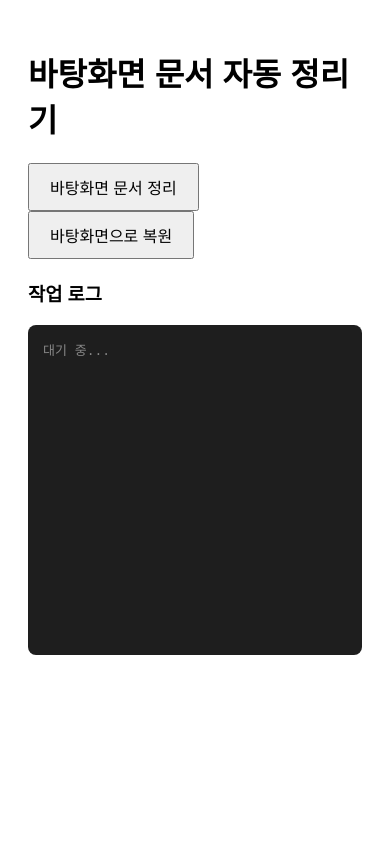
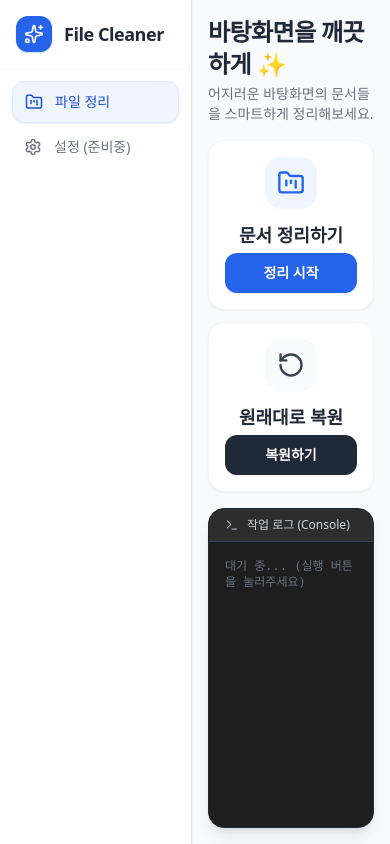
Before and after one commit to Ydh0622/file-cleaner, a React (Vite) app: page / in a window 390 px wide. Built offline with nearby package versions, Linux system fonts and the light colour scheme.

Commit message:
feat : UI/Ux 디자인 전면 개편 및 반응형 레이아웃 적용

```diff
--- a/package.json
+++ b/package.json
@@ -22,7 +22,8 @@
   },
   "dependencies": {
     "@electron-toolkit/preload": "^3.0.2",
-    "@electron-toolkit/utils": "^4.0.0"
+    "@electron-toolkit/utils": "^4.0.0",
+    "lucide-react": "^1.54.0"
   },
   "devDependencies": {
     "@electron-toolkit/eslint-config-prettier": "^3.0.0",
@@ -32,6 +33,7 @@
     "@types/react": "^19.2.7",
     "@types/react-dom": "^19.2.3",
     "@vitejs/plugin-react": "^5.1.1",
+    "autoprefixer": "^10.6.1",
     "electron": "^39.2.6",
     "electron-builder": "^26.0.12",
     "electron-vite": "^5.0.0",
@@ -39,9 +41,11 @@
     "eslint-plugin-react": "^7.37.5",
     "eslint-plugin-react-hooks": "^7.0.1",
     "eslint-plugin-react-refresh": "^0.4.24",
+    "postcss": "^8.5.29",
     "prettier": "^3.7.4",
     "react": "^19.2.1",
     "react-dom": "^19.2.1",
+    "tailwindcss": "^3.4.19",
     "typescript": "^5.9.3",
     "vite": "^7.2.6"
   }
--- /dev/null
+++ b/postcss.config.js
@@ -0,0 +1,6 @@
+module.exports = {
+  plugins: {
+    tailwindcss: {},
+    autoprefixer: {}
+  }
+}
--- a/src/main/index.ts
+++ b/src/main/index.ts
@@ -7,8 +7,10 @@ import { organizeFiles, restoreFiles } from './cleaner'
 
 function createWindow(): void {
   const mainWindow = new BrowserWindow({
-    width: 900,
-    height: 670,
+    width: 900, // 처음 열릴 때 넉넉한 너비
+    height: 650, // 처음 열릴 때 넉넉한 높이
+    minWidth: 500, // 레이아웃이 깨지지 않는 최소 너비 방어선
+    minHeight: 400, // 최소 높이 방어선
     show: false,
     autoHideMenuBar: true,
     ...(process.platform === 'linux' ? { icon } : {}),
--- a/src/renderer/src/App.tsx
+++ b/src/renderer/src/App.tsx
@@ -1,7 +1,8 @@
-import React, { useState } from 'react'
+import { useState, type ReactElement } from 'react'
+import { FolderKanban, Settings, RotateCcw, Sparkles, Terminal } from 'lucide-react'
 
-function App(): React.ReactElement {
-  // 화면에 보여줄 상태들 (로그 기록, 로딩 상태, 결과 요약)
+function App(): ReactElement {
+  const [activeTab, setActiveTab] = useState('clean')
   const [logs, setLogs] = useState<string[]>([])
   const [isLoading, setIsLoading] = useState(false)
   const [stats, setStats] = useState<{
@@ -12,21 +13,18 @@ function App(): React.ReactElement {
     restored?: number
   } | null>(null)
 
-  // 1. [문서 정리] 버튼을 눌렀을 때 실행될 함수
   const handleClean = async (): Promise<void> => {
     setIsLoading(true)
     setStats(null)
     setLogs(['문서 정리를 시작합니다...'])
     try {
-      // window.api를 통해 cleaner.ts에 명령을 내립니다!
-      const result = await window.api.cleanFiles()
-      // 돌아온 결과를 화면 상태에 저장합니다.
-      setStats({ total:
-        result.total,
+      const result = await window.electron.ipcRenderer.invoke('clean-files')
+      setStats({
+        total: result.total,
         success: result.success,
         skip: result.skip,
-        error:
-        result.error })
+        error: result.error
+      })
       setLogs(result.logs)
     } catch (err) {
       setLogs([`오류가 발생했습니다: ${String(err)}`])
@@ -35,14 +33,12 @@ function App(): React.ReactElement {
     }
   }
 
-  // 2. [문서 복원] 버튼을 눌렀을 때 실행될 함수
   const handleRestore = async (): Promise<void> => {
     setIsLoading(true)
     setStats(null)
     setLogs(['문서 복원을 시작합니다...'])
-
     try {
-      const result = await window.api.restoreFiles()
+      const result = await window.electron.ipcRenderer.invoke('restore-files')
       setStats({ restored: result.restored })
       setLogs(result.logs)
     } catch (err) {
@@ -52,43 +48,180 @@ function App(): React.ReactElement {
     }
   }
 
-  // 화면 디자인 (HTML 구조)
   return (
-    <div style={{ padding: '20px', fontFamily: 'sans-serif' }}>
-      <h1>바탕화면 문서 자동 정리기</h1>
+    // 전체 화면을 화면 꽉 차게(h-screen) 잡고, 전체 스크롤을 막습니다(overflow-hidden)
+    <div className="flex h-screen bg-gray-50 text-gray-800 font-sans overflow-hidden">
+      {/*  왼쪽 사이드바 */}
+      <aside className="w-48 md:w-64 shrink-0 bg-white border-r border-gray-200 flex flex-col shadow-sm z-10 transition-all">
+        <div className="p-4 md:p-6 flex items-center gap-3 border-b border-gray-100">
+          <div className="bg-blue-600 p-2 rounded-xl shadow-blue-200 shadow-sm shrink-0">
+            <Sparkles className="text-white" size={20} />
+          </div>
+          <h1 className="text-lg md:text-xl font-extrabold text-gray-800 tracking-tight truncate">
+            File Cleaner
+          </h1>
+        </div>
 
-      <div style={{ marginBottom: '20px' }}>
-        <button onClick={handleClean} disabled={isLoading} style={{ marginRight: '10px', padding: '10px 20px', fontSize: '16px', cursor: 'pointer' }}>
-          {isLoading ? '처리 중...' : '바탕화면 문서 정리'}
+        <nav className="flex-1 p-3 space-y-1">
+          <button
+            onClick={() => setActiveTab('clean')}
+            className={`w-full flex items-center gap-3 px-3 py-2.5 rounded-xl transition-all font-medium text-sm md:text-base ${
+              activeTab === 'clean'
+                ? 'bg-blue-50 text-blue-700 shadow-sm border border-blue-100'
+                : 'hover:bg-gray-50 text-gray-500'
+            }`}
+          >
+            <FolderKanban size={18} />
+            <span className="truncate">파일 정리</span>
           </button>
-        <button onClick={handleRestore} disabled={isLoading} style={{ padding: '10px 20px', fontSize: '16px', cursor: 'pointer' }}>
-          {isLoading ? '처리 중...' : '바탕화면으로 복원'}
+
+          <button
+            onClick={() => setActiveTab('settings')}
+            className={`w-full flex items-center gap-3 px-3 py-2.5 rounded-xl transition-all font-medium text-sm md:text-base ${
+              activeTab === 'settings'
+                ? 'bg-blue-50 text-blue-700 shadow-sm border border-blue-100'
+                : 'hover:bg-gray-50 text-gray-500'
+            }`}
+          >
+            <Settings size={18} />
+            <span className="truncate">설정 (준비중)</span>
+          </button>
+        </nav>
+      </aside>
+
+      {/* 오른쪽 메인 화면 영역 (스크롤은 내부에서만 돌게 설정) */}
+      <main className="flex-1 flex flex-col p-4 md:p-6 lg:p-8 min-w-0">
+        {activeTab === 'clean' && (
+          // flex-col과 h-full을 주어 내부 요소들이 위아래 공간을 나눠 쓰게 만듭니다.
+          <div className="flex flex-col h-full max-w-5xl w-full mx-auto animate-in fade-in slide-in-from-bottom-4 duration-500">
+            {/* 상단 제목 부분 (공간 고정: shrink-0) */}
+            <div className="shrink-0 mb-4 md:mb-6">
+              <h2 className="text-2xl md:text-3xl font-bold mb-1 tracking-tight">
+                바탕화면을 깨끗하게 ✨
+              </h2>
+              <p className="text-gray-500 text-sm md:text-base">
+                어지러운 바탕화면의 문서들을 스마트하게 정리해보세요.
+              </p>
+            </div>
+
+            {/* 가운데 카드 & 요약 영역 (공간 고정: shrink-0) */}
+            <div className="shrink-0">
+              {/* 버튼 2개 카드 (창이 작아지면 1줄로 변경: md:grid-cols-2) */}
+              <div className="grid grid-cols-1 md:grid-cols-2 gap-3 md:gap-4 mb-4 md:mb-6">
+                <div className="bg-white p-4 md:p-5 rounded-2xl shadow-sm border border-gray-100 flex flex-col items-center text-center hover:shadow-md transition-all group">
+                  <div className="bg-blue-50 text-blue-600 p-3 rounded-2xl mb-3 group-hover:scale-110 transition-transform duration-300">
+                    <FolderKanban size={28} />
+                  </div>
+                  <h3 className="text-lg font-bold mb-1">문서 정리하기</h3>
+                  <p className="text-gray-500 text-xs md:text-sm mb-4 leading-relaxed hidden sm:block">
+                    최종, 수정 등의 키워드가 포함된 파일을 안전하게 보관함으로 이동합니다.
+                  </p>
+                  <button
+                    onClick={handleClean}
+                    disabled={isLoading}
+                    className="w-full mt-auto bg-blue-600 hover:bg-blue-700 disabled:bg-blue-300 disabled:cursor-not-allowed text-white font-semibold py-2.5 px-4 rounded-xl transition-colors shadow-sm text-sm"
+                  >
+                    {isLoading ? '처리 중...' : '정리 시작'}
                   </button>
                 </div>
 
+                <div className="bg-white p-4 md:p-5 rounded-2xl shadow-sm border border-gray-100 flex flex-col items-center text-center hover:shadow-md transition-all group">
+                  <div className="bg-gray-50 text-gray-700 p-3 rounded-2xl mb-3 group-hover:scale-110 transition-transform duration-300">
+                    <RotateCcw size={28} />
+                  </div>
+                  <h3 className="text-lg font-bold mb-1">원래대로 복원</h3>
+                  <p className="text-gray-500 text-xs md:text-sm mb-4 leading-relaxed hidden sm:block">
+                    보관함으로 이동했던 파일들을 다시 바탕화면으로 꺼내옵니다.
+                  </p>
+                  <button
+                    onClick={handleRestore}
+                    disabled={isLoading}
+                    className="w-full mt-auto bg-gray-800 hover:bg-gray-900 disabled:bg-gray-400 disabled:cursor-not-allowed text-white font-semibold py-2.5 px-4 rounded-xl transition-colors shadow-sm text-sm"
+                  >
+                    {isLoading ? '처리 중...' : '복원하기'}
+                  </button>
+                </div>
+              </div>
+
+              {/* 결과 요약 (있을 때만 등장) */}
               {stats && (
-        <div style={{ marginBottom: '20px', padding: '15px', backgroundColor: '#f0f0f0', borderRadius: '8px', color: '#333' }}>
-          <h3 style={{ marginTop: 0 }}>결과 요약</h3>
+                <div className="mb-4 md:mb-6 p-4 md:p-5 bg-white border border-gray-100 rounded-2xl shadow-sm animate-in fade-in slide-in-from-bottom-2">
+                  <h3 className="text-base font-bold text-gray-800 mb-3 flex items-center gap-2">
+                    <Sparkles size={16} className="text-yellow-500" />
+                    작업 결과
+                  </h3>
                   {stats.restored !== undefined ? (
-            <p style={{ margin: 0 }}>복원 성공: {stats.restored}건</p>
+                    <div className="flex items-center justify-between p-3 bg-green-50 rounded-xl border border-green-100">
+                      <span className="font-medium text-sm text-green-800">복원 성공</span>
+                      <span className="text-lg font-bold text-green-700">{stats.restored}건</span>
+                    </div>
                   ) : (
-            <p style={{ margin: 0 }}>
-              대상: {stats.total}건 / <strong>성공: {stats.success}건</strong> / 건너뜀: {stats.skip}건 / 오류: {stats.error}건
+                    <div className="grid grid-cols-4 gap-2 md:gap-4">
+                      <div className="p-2 md:p-3 bg-gray-50 rounded-xl text-center">
+                        <p className="text-xs text-gray-500">총 대상</p>
+                        <p className="text-base md:text-lg font-bold">{stats.total}건</p>
+                      </div>
+                      <div className="p-2 md:p-3 bg-blue-50 border border-blue-100 rounded-xl text-center">
+                        <p className="text-xs text-blue-600">성공</p>
+                        <p className="text-base md:text-lg font-bold text-blue-700">
+                          {stats.success}건
                         </p>
+                      </div>
+                      <div className="p-2 md:p-3 bg-yellow-50 border border-yellow-100 rounded-xl text-center">
+                        <p className="text-xs text-yellow-600">건너뜀</p>
+                        <p className="text-base md:text-lg font-bold text-yellow-700">
+                          {stats.skip}건
+                        </p>
+                      </div>
+                      <div className="p-2 md:p-3 bg-red-50 border border-red-100 rounded-xl text-center">
+                        <p className="text-xs text-red-600">오류</p>
+                        <p className="text-base md:text-lg font-bold text-red-700">
+                          {stats.error}건
+                        </p>
+                      </div>
+                    </div>
                   )}
                 </div>
               )}
+            </div>
 
-      <div>
-        <h3>작업 로그</h3>
-        {/* 개발자들 좋아하는 검은색 터미널 스타일 로그창 */}
-        <div style={{ height: '300px', overflowY: 'auto', backgroundColor: '#1e1e1e', color: '#00ff00', padding: '15px', borderRadius: '8px', fontFamily: 'monospace' }}>
-          {logs.length === 0 && <span style={{ color: '#888' }}>대기 중...</span>}
-          {logs.map((log, index) => (
-            <div key={index} style={{ marginBottom: '4px' }}>{log}</div>
-          ))}
+            {/*  하단 작업 로그창 (남은 공간을 모두 차지하도록 flex-1 및 min-h-0 적용) */}
+            <div className="flex-1 min-h-0 bg-[#1e1e1e] rounded-2xl overflow-hidden shadow-lg border border-gray-800 flex flex-col">
+              <div className="shrink-0 bg-[#2d2d2d] px-4 py-2 flex items-center gap-2 border-b border-gray-700">
+                <Terminal size={14} className="text-gray-400" />
+                <span className="text-xs font-medium text-gray-300">작업 로그 (Console)</span>
+              </div>
+              <div className="flex-1 overflow-y-auto p-4 font-mono text-xs md:text-sm">
+                {logs.length === 0 ? (
+                  <span className="text-gray-500">대기 중... (실행 버튼을 눌러주세요)</span>
+                ) : (
+                  logs.map((log, index) => (
+                    <div key={index} className="text-green-400 mb-1 leading-relaxed">
+                      <span className="text-gray-500 mr-2">
+                        [{new Date().toLocaleTimeString()}]
+                      </span>
+                      {log}
+                    </div>
+                  ))
+                )}
               </div>
             </div>
+          </div>
+        )}
+
+        {activeTab === 'settings' && (
+          <div className="max-w-3xl mx-auto mt-4 animate-in fade-in slide-in-from-bottom-4 duration-500">
+            <h2 className="text-3xl font-bold mb-2 tracking-tight">맞춤 설정 ⚙️</h2>
+            <p className="text-gray-500 mb-10 text-lg">나만의 정리 규칙을 만들어보세요.</p>
+            <div className="bg-white p-10 rounded-2xl shadow-sm border border-gray-100 text-center">
+              <Settings className="mx-auto text-gray-300 mb-4 animate-spin-slow" size={48} />
+              <p className="text-gray-500 font-medium">
+                현재 키워드 및 확장자 커스텀 기능을 준비 중입니다!
+              </p>
+            </div>
+          </div>
+        )}
+      </main>
     </div>
   )
 }
--- /dev/null
+++ b/src/renderer/src/assets/main.css
@@ -0,0 +1,3 @@
+@tailwind base;
+@tailwind components;
+@tailwind utilities;
--- a/src/renderer/src/main.tsx
+++ b/src/renderer/src/main.tsx
@@ -1,6 +1,7 @@
 import React from 'react'
 import ReactDOM from 'react-dom/client'
 import App from './App'
+import './assets/main.css'
 
 ReactDOM.createRoot(document.getElementById('root') as HTMLElement).render(
   <React.StrictMode>
--- /dev/null
+++ b/tailwind.config.js
@@ -0,0 +1,8 @@
+/** @type {import('tailwindcss').Config} */
+module.exports = {
+  content: ['./src/renderer/index.html', './src/renderer/src/**/*.{js,ts,jsx,tsx}'],
+  theme: {
+    extend: {}
+  },
+  plugins: []
+}
--- a/tsconfig.web.json
+++ b/tsconfig.web.json
@@ -9,11 +9,10 @@
   "compilerOptions": {
     "composite": true,
     "jsx": "react-jsx",
+    "ignoreDeprecations": "6.0",
     "baseUrl": ".",
     "paths": {
-      "@renderer/*": [
-        "src/renderer/src/*"
-      ]
+      "@renderer/*": ["src/renderer/src/*"]
     }
   }
 }
```
Also changed, not shown: 1 other file (tests, documents, lock files or other folders). Lines whose indentation alone changed are shown as unchanged.
